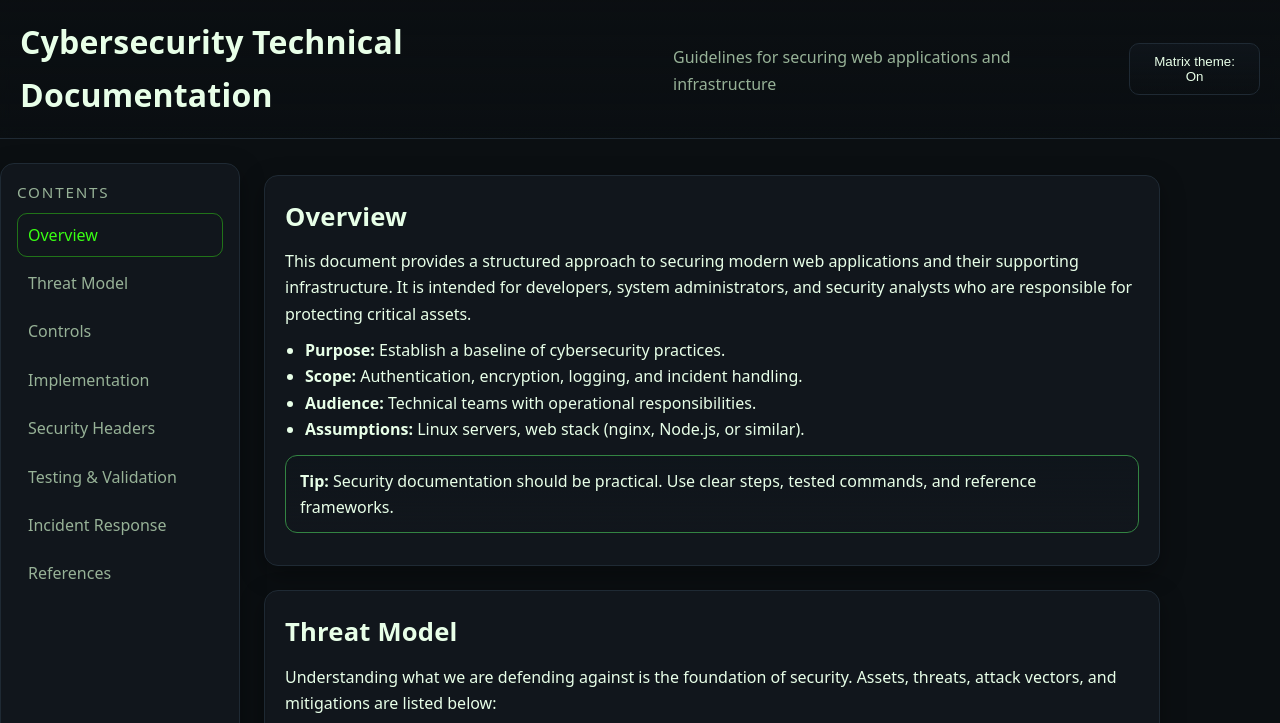
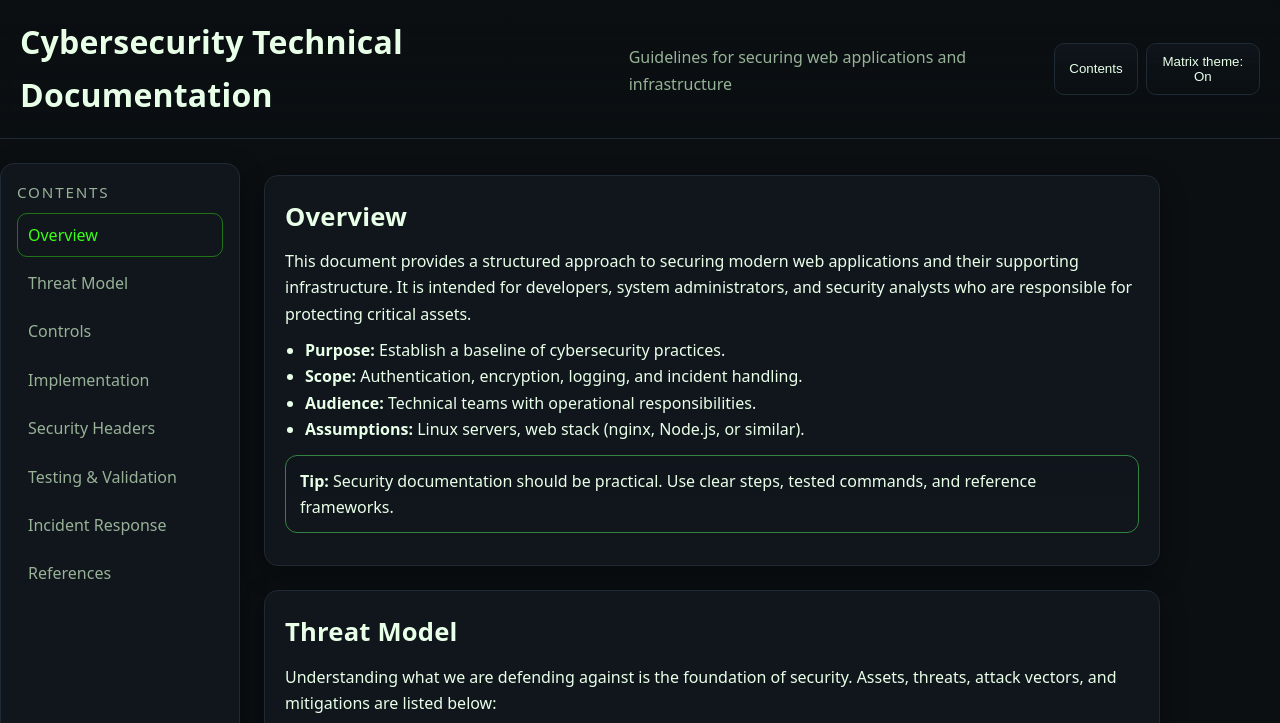
Before and after one commit to tch25-cs/technical-documentation-fcc, a plain HTML site: page index.html in a window 1280 px wide. Both pictures are taken after a click on the button "Matrix theme: Off". Shown: the top 723 px of the page. Drawn offline with nearby package versions, Linux system fonts and the light colour scheme.

Commit message:
Update index.html

```diff
--- a/index.html
+++ b/index.html
@@ -4,10 +4,10 @@
   <meta charset="UTF-8" />
   <meta name="viewport" content="width=device-width, initial-scale=1" />
   <title>Cybersecurity Technical Documentation</title>
-<!-- Favicon -->
-<link rel="icon" href="favicon.ico" type="image/x-icon">
-<link rel="icon" type="image/png" sizes="32x32" href="favicon-32x32.png">
-<link rel="icon" type="image/png" sizes="16x16" href="favicon-16x16.png">
+  <!-- Favicon -->
+  <link rel="icon" href="favicon.ico" type="image/x-icon">
+  <link rel="icon" type="image/png" sizes="32x32" href="favicon-32x32.png">
+  <link rel="icon" type="image/png" sizes="16x16" href="favicon-16x16.png">
 
   <!-- Core stylesheet -->
   <link rel="stylesheet" href="styles.css" />
@@ -32,7 +32,15 @@
     <h1>Cybersecurity Technical Documentation</h1>
     <p class="subtitle">Guidelines for securing web applications and infrastructure</p>
     <div class="header-actions">
-      <button id="themeToggle" class="btn" type="button" aria-pressed="false" aria-label="Toggle Matrix theme">Matrix theme: Off</button>
+      <!-- NEW: Contents (mobile) -->
+      <button id="tocToggle" class="btn" type="button"
+              aria-pressed="false" aria-expanded="false"
+              aria-controls="navbar" aria-label="Open table of contents">
+        Contents
+      </button>
+      <button id="themeToggle" class="btn" type="button" aria-pressed="false" aria-label="Toggle Matrix theme">
+        Matrix theme: Off
+      </button>
     </div>
   </header>
 
@@ -47,6 +55,9 @@
     <a href="#incident" class="nav-link">Incident Response</a>
     <a href="#references" class="nav-link">References</a>
   </nav>
+
+  <!-- NEW: backdrop for off-canvas nav (click to close) -->
+  <div id="backdrop" class="backdrop" hidden></div>
 
   <main id="main-doc" role="main">
     <!-- OVERVIEW -->
@@ -239,23 +250,46 @@ curl -sI https://example.com | grep -E "Strict-Transport-Security|Content-Securi
     }());
   </script>
 
-  <!-- UI helpers: theme toggle + back-to-top -->
+  <!-- UI helpers: theme toggle + back-to-top + mobile TOC -->
   <script>
     (function () {
-      const btn = document.getElementById('themeToggle');
-      const topBtn = document.getElementById('toTop');
+      const themeBtn = document.getElementById('themeToggle');
+      const topBtn   = document.getElementById('toTop');
+      const tocBtn   = document.getElementById('tocToggle');
+      const nav      = document.getElementById('navbar');
+      const backdrop = document.getElementById('backdrop');
 
       // Theme toggle
-      const apply = (on) => {
+      const applyTheme = (on) => {
         document.body.classList.toggle('theme-matrix', on);
-        btn.setAttribute('aria-pressed', on ? 'true' : 'false');
-        btn.textContent = 'Matrix theme: ' + (on ? 'On' : 'Off');
+        themeBtn.setAttribute('aria-pressed', on ? 'true' : 'false');
+        themeBtn.textContent = 'Matrix theme: ' + (on ? 'On' : 'Off');
       };
-      btn.addEventListener('click', () => apply(!document.body.classList.contains('theme-matrix')));
+      themeBtn.addEventListener('click', () => applyTheme(!document.body.classList.contains('theme-matrix')));
 
-      // Back-to-top button visibility + behavior
+      // Back-to-top
       addEventListener('scroll', () => { topBtn.style.display = scrollY > 600 ? 'block' : 'none'; });
       topBtn.addEventListener('click', () => scrollTo({ top: 0, behavior: 'smooth' }));
+
+      // Mobile TOC: open/close
+      const setOpen = (open) => {
+        document.body.classList.toggle('nav-open', open);
+        tocBtn.setAttribute('aria-expanded', open ? 'true' : 'false');
+        backdrop.hidden = !open;
+        if (open) {
+          // Focus first link for accessibility
+          const firstLink = nav.querySelector('.nav-link');
+          firstLink && firstLink.focus();
+        } else {
+          tocBtn.focus();
+        }
+      };
+
+      tocBtn.addEventListener('click', () => setOpen(!document.body.classList.contains('nav-open')));
+      backdrop.addEventListener('click', () => setOpen(false));
+      document.addEventListener('keydown', (e) => {
+        if (e.key === 'Escape') setOpen(false);
+      });
     }());
   </script>
 
```
